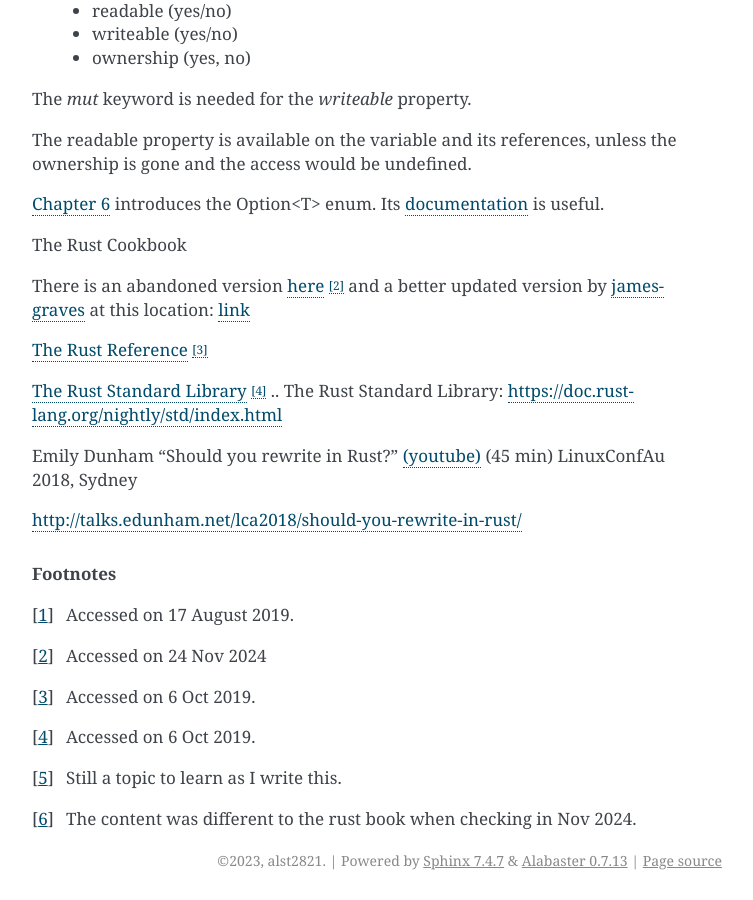
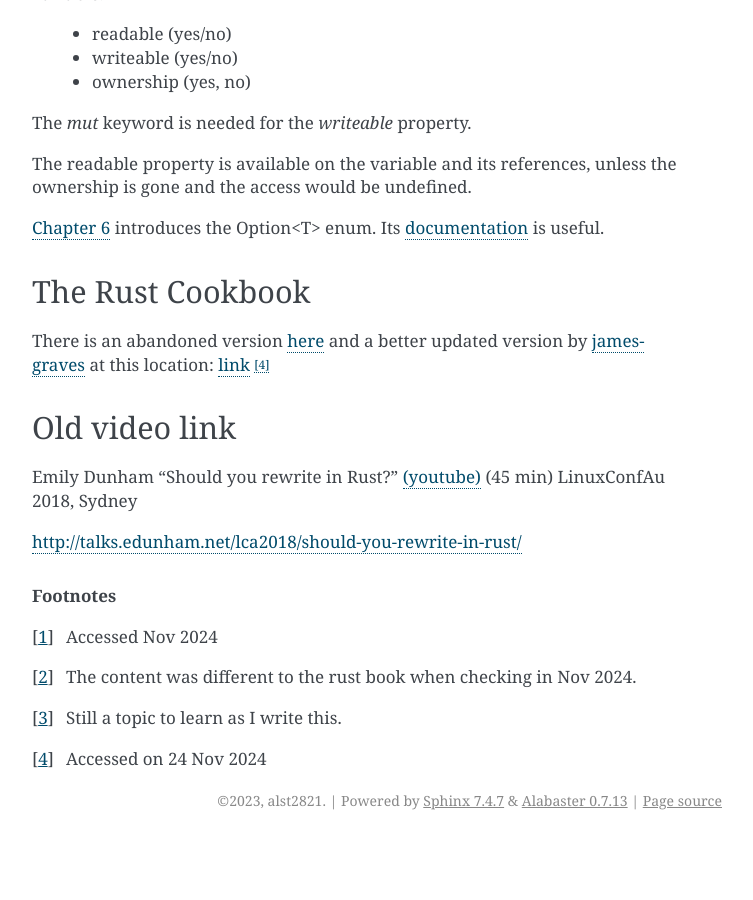
Before and after one commit to alst2821/puffer-fish, a Sphinx documentation site: the page built from doc/rust.rst, in a window 1280 px wide and 900 px high, scrolled down 1893 px. Shown: the whole window, without its empty margins (388-1141 px from the left). Built offline with Sphinx 7.4.7, drawn with Linux system fonts in a browser that asks for light colours; after the commit the page ends 2733 px from its top, so only the background shows below that; some of the changed text lies outside the part shown.

Commit message:
updates for rust page

```diff
--- a/doc/rust.rst
+++ b/doc/rust.rst
@@ -109,21 +111,17 @@ unless the ownership is gone and the access would be undefined.
 introduces the Option<T> enum. Its `documentation
 <https://doc.rust-lang.org/std/option/enum.Option.html>`_ is useful.
 
+
 The Rust Cookbook
+-----------------
 
 There is an abandoned version `here
-<https://rust-lang-nursery.github.io/rust-cookbook/>`_ [#f2]_
+<https://rust-lang-nursery.github.io/rust-cookbook/>`_
 and a better updated version by `jamesgraves <https://github.com/jamesgraves/rust-cookbook>`_ at this location:
-`link <https://jamesgraves.github.io/rust-cookbook/intro.html>`_
+`link <https://jamesgraves.github.io/rust-cookbook/intro.html>`_ [#f4]_
 
-`The Rust Reference <https://doc.rust-lang.org/nightly/reference/>`_
-[#f3]_
-
-`The Rust Standard Library`_ [#f4]_
-.. _`The Rust Standard Library`: https://doc.rust-lang.org/nightly/std/index.html
-
-.. _`Rust (wikipedia)`: https://en.wikipedia.org/wiki/Rust_(programming_language)
-.. _`video`: https://upload.wikimedia.org/wikipedia/commons/5/5c/Rust_101.webm
+Old video link
+--------------
 
 Emily Dunham "Should you rewrite in Rust?" `(youtube)
 <https://www.youtube.com/watch?v=6jqy-Dizd0I>`_ (45 min) LinuxConfAu
@@ -133,14 +131,10 @@ http://talks.edunham.net/lca2018/should-you-rewrite-in-rust/
 
 .. rubric:: Footnotes
 
-.. [#f1] Accessed on 17 August 2019.
+.. [#f1] Accessed Nov 2024
 
-.. [#f2] Accessed on 24 Nov 2024
+.. [#f2] The content was different to the rust book when checking in Nov 2024.
 
-.. [#f3] Accessed on 6 Oct 2019.
+.. [#f3] Still a topic to learn as I write this.
 
-.. [#f4] Accessed on 6 Oct 2019.
-
-.. [#f5] Still a topic to learn as I write this.
-
-.. [#f6] The content was different to the rust book when checking in Nov 2024.
+.. [#f4] Accessed on 24 Nov 2024
```
Also changed, not shown: other parts of doc/rust.rst (+5 -3 lines).
